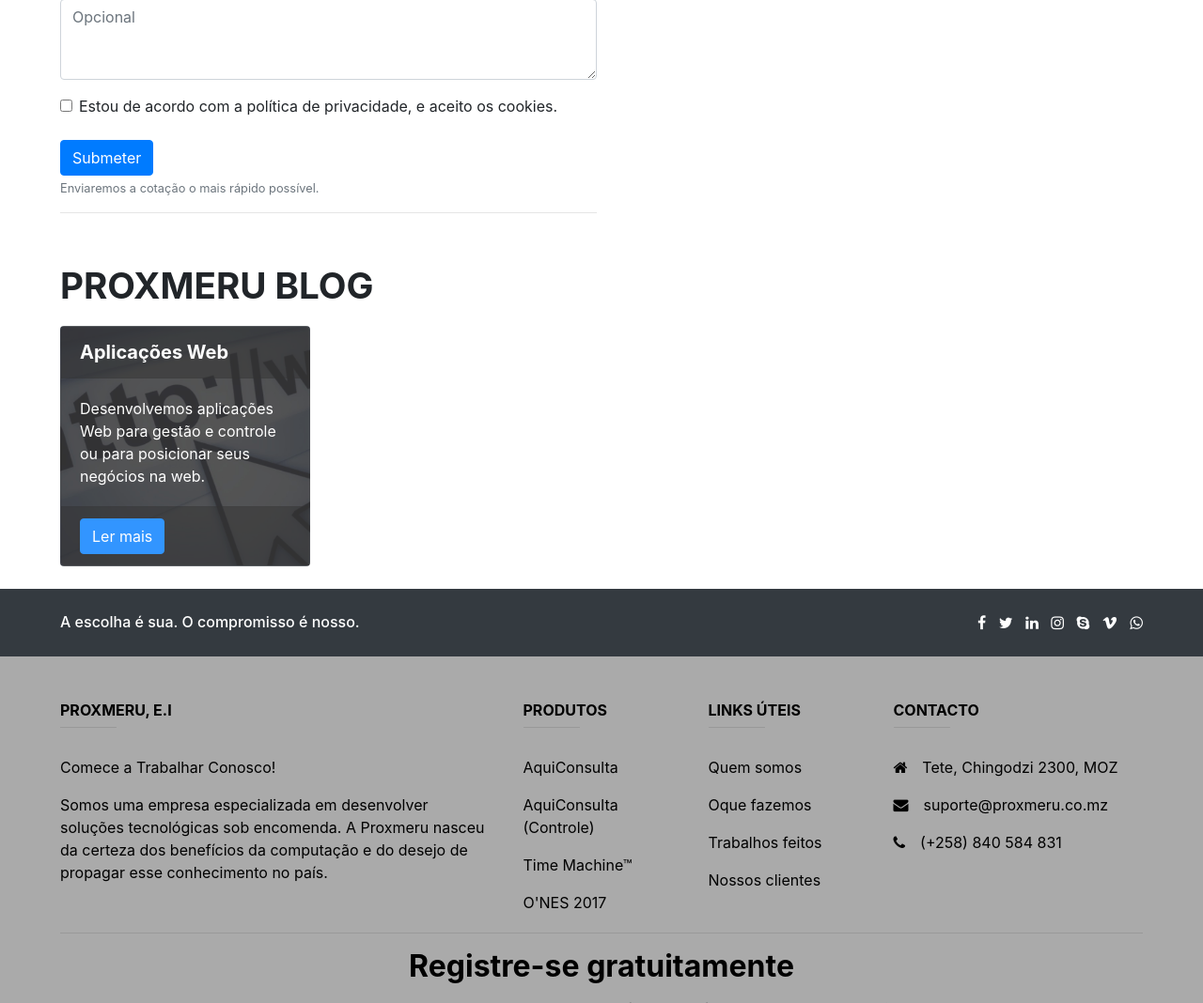
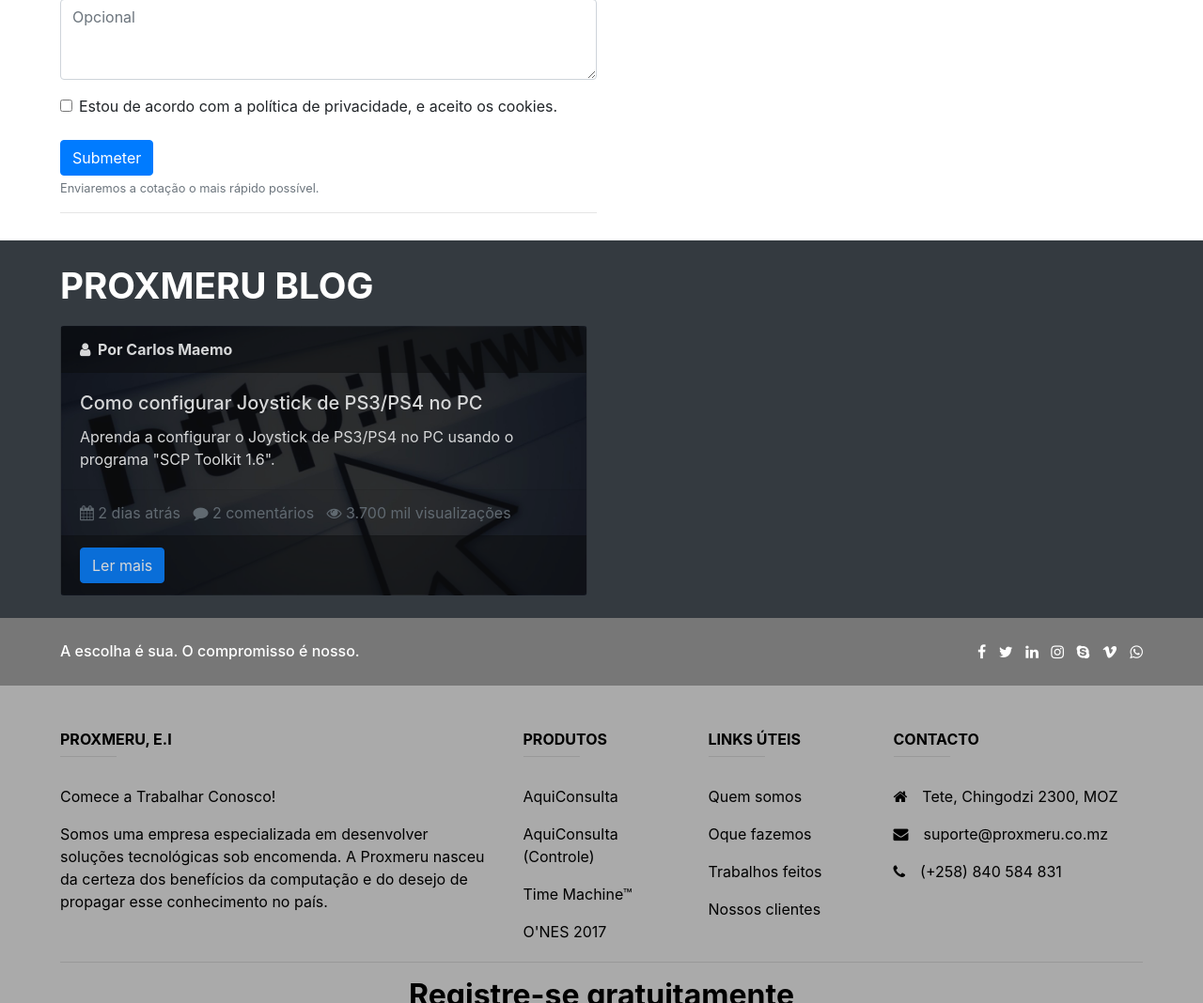
Before and after one commit to proxmeru/proxmeruWebsite, a PHP site: page / in a window 1280 px wide. Shown: the part 5432-6500 px from the top of the page at 94% size. Run offline with PHP 8.4, Linux system fonts and the light colour scheme; some libraries are stand-ins or nearby versions.

Commit message:
Actualizado

```diff
--- a/index.php
+++ b/index.php
@@ -141,6 +141,9 @@
             </li>
             <li class="nav-item">
                 <a class="nav-link" href="#sessao5">Contactos</a>
+            </li>
+            <li class="nav-item">
+                <a class="nav-link" href="#sessao6">Blog</a>
             </li>
 
         </ul>
@@ -1034,26 +1037,29 @@
 
 <!-- SESSÃO: BLOG -->
 <div id="sessao6"
-     style="background-color: #fff;scroll-margin-top: 3rem;padding-top: 25px; padding-left: 5%; padding-right: 5%;">
-
-    <h5 class="card-title" style="font-weight: bold; font-size: calc(13px + 2vw);">PROXMERU BLOG</h5>
-
-    <div class="row row-cols-1 row-cols-md-4" style="margin-top: 20px">
+     style="background-color: #343a40;scroll-margin-top: 3rem;padding-top: 25px; padding-left: 5%; padding-right: 5%;">
+
+    <h5 class="card-title" style="font-weight: bold; font-size: calc(13px + 2vw);color: #fff">PROXMERU BLOG</h5>
+
+    <div class="row row-cols-1 row-cols-md-2" style="margin-top: 20px">
 
         <!-- Post 01 -->
         <div class="col mb-4">
             <div class="card bg-dark text-white"
                  style="background: url('img/servicos/fundos/pxm-servicos-01.jpg') no-repeat center center;opacity: 0.8;width: 100%; height: 100%; background-size: cover; overflow: hidden;">
-                <div class="card-header" style="background-color: rgba(0,0,0,.5);font-size: 20px; font-weight: bold">
-                    Aplicações Web
+                <div class="card-header" style="background-color: rgba(0,0,0,.5);font-weight: bold">
+                <span class="fa fa-user"></span>&nbsp; Por Carlos Maemo
                 </div>
                 <div class="card-body">
-                    <p class="card-text">Desenvolvemos aplicações Web para gestão e controle ou para posicionar seus
-                        negócios na web.</p>
-
-                </div>
+    <h5 class="card-title">Como configurar Joystick de PS3/PS4 no PC</h5>
+                    <p class="card-text">Aprenda a configurar o Joystick de PS3/PS4 no PC usando o programa "SCP Toolkit 1.6".</p>
+
+                </div>
+                <div class="card-footer text-muted">
+                <span class="fa fa-calendar"></span> 2 dias atrás &nbsp; <span class="fa fa-comment"></span> 2 comentários &nbsp; <span class="fa fa-eye"></span> 3.700 mil visualizações
+  </div>
                 <div class="card-footer" style="background-color: rgba(0,0,0,.5)">
-                    <a href="#" class="btn btn-primary" data-toggle="modal" data-target="#modal-servico-01">Ler
+                    <a href="#" class="btn btn-primary" data-toggle="modal" data-target="#modal-blog-01">Ler
                         mais</a>
                 </div>
 
@@ -1071,7 +1077,7 @@
 <!-- RODAPÉ -->
 <footer class="page-footer font-small" style="background-color: #aaa; color: #000;">
 
-    <div style="background-color: #343a40;padding-right: 5%;padding-left: 5%;">
+    <div style="background-color: #777;padding-right: 5%;padding-left: 5%;">
         <div>
             <div class="row py-4 d-flex align-items-center">
 
@@ -2726,6 +2732,92 @@
     </div>
 </div>
 
+<!-- MODAL: BLOG 01 -->
+<div class="modal fade" id="modal-blog-01" tabindex="-1" role="dialog" data-backdrop="static"
+     aria-labelledby="exampleModalLabel" aria-hidden="true">
+    <div class="modal-dialog modal-xl modal-dialog-scrollable" role="document">
+        <div class="modal-content">
+            <div class="modal-header">
+                <h5 class="modal-title" id="exampleModalLabel">Como configurar Joystick de PS3/PS4 no PC</h5>
+                <button type="button" class="close" data-dismiss="modal" aria-label="Close">
+                    <span aria-hidden="true">&times;</span>
+                </button>
+            </div>
+            <div class="modal-body" style="padding-bottom: 0%;">
+                <h3 style="padding-bottom: 5px">Time Machine™</h3>
+
+                <div class="row row-cols-md-2 row-cols-md-2">
+                    <div class="col-md-4 mb-3">
+
+                        <div class="card">
+                            <div class="card-body" style="padding: 0%">
+                                <img src="img/trabalhos/pxm-trabalho-titulo-06.jpg" class="rounded img-fluid"
+                                     style="width: 100%" alt="Time Machine™">
+                            </div>
+                        </div>
+
+                    </div>
+
+                    <div class="col-md-8 mb-3">
+                        <div class="card" style="height: 100%;">
+                            <div class="card-body">
+                                <h5 class="card-title">SOBRE</h5>
+                                <p class="card-text">Time Machine™ é um jogo eletrônico de Top-down Shooter produzido
+                                    pela empresa Cell game e distribuído pela Cell game
+                                    Project para Microsoft
+                                    Windows (PC). É o primeiro jogo da série Time Machine. O jogo foi anunciado em 20 de
+                                    setembro de 2018 com
+                                    um trailer de revelação em 28 de agosto de 2018. O jogo foi lançado mundialmente em
+                                    10 de julho de 2019.</p>
+                                <p class="card-text">
+                                    <b>Desenvolvedora:</b> Cell game<br>
+                                    <b>Publicadora:</b> Cell game Project<br>
+                                    <b>Motor de desenvolvimento:</b> Unity<br>
+                                    <b>Idioma:</b> Português, English, Japonês (日本人)<br>
+                                    <b>Plataforma:</b> Microsoft Windows (PC)<br>
+                                    <b>Data de lançamento:</b> 10 de julho de 2019<br>
+                                    <b>Género:</b> Top-down Shooter<br>
+                                    <b>Modos de jogo:</b> Um jogador
+                                </p>
+                            </div>
+                        </div>
+                    </div>
+
+                </div>
+
+                <div class="row row-cols-md-2 row-cols-md-2">
+                    <div class="col-md-12 mb-3">
+                        <div class="card" style="border: none;">
+                            <div class="card-body" style="padding: 0%">
+                                <h5 class="card-title">SINOPSE</h5>
+                                <p class="card-text">Time Machine™ tem como foco às ações de um Cyber Cyan Soldier
+                                    enviado
+                                    do futuro, 565 anos antes de um incidente que aconteceu no dia 1 de janeiro de 2018.
+                                    A
+                                    Top-down Shooter retrata batalhas em Constantinopla.</p>
+                                <h5 class="card-title">DOWNLOAD</h5>
+                                <p class="card-text">
+                                    <b>Tamanho da mídia:</b> 179 MB<br>
+                                    <b>Servidor:</b> Google Drive<br>
+                                    <b>Versão:</b> 1.0<br>
+                                    <b>Sistema de instalação:</b> Cell game Setup 9</p>
+                                <a href="https://drive.google.com/file/d/1mWPkpKBAOrcB1VhFw5Yxv2oryauuu_-I/view?usp=sharing" target="_blank" role="button" class="btn btn-primary popover-test">Descarregar</a>
+                            </div>
+                        </div>
+                    </div>
+
+                </div>
+
+            </div>
+            <div class="modal-footer">
+                <button type="button" class="btn btn-secondary" data-dismiss="modal">Fechar</button>
+                <a href="mailto:suporte@proxmeru.co.mz?subject=Pedido%20de%20cotação%20|%20Time%20Machine"
+                   role="button" class="btn btn-primary">Pedir cotação</a>
+            </div>
+        </div>
+    </div>
+</div>
+
 <!-- Load Facebook SDK for JavaScript -->
       <div id="fb-root"></div>
       <script>
```
